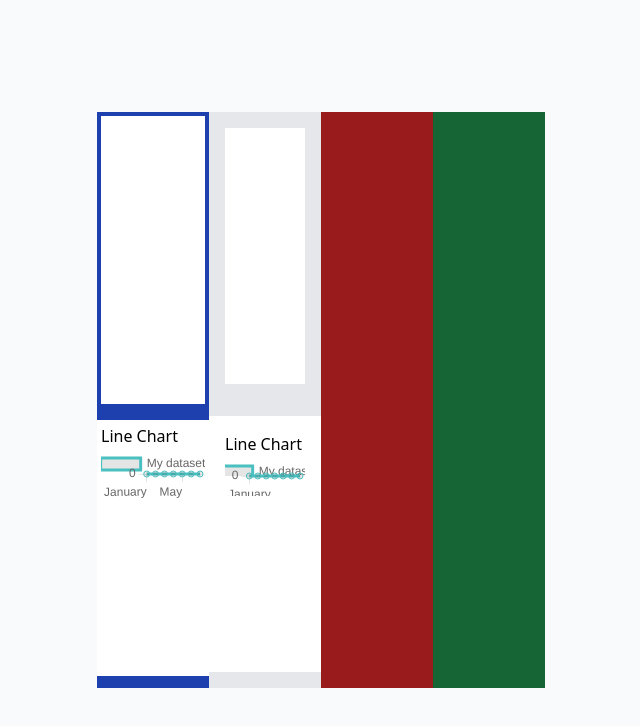
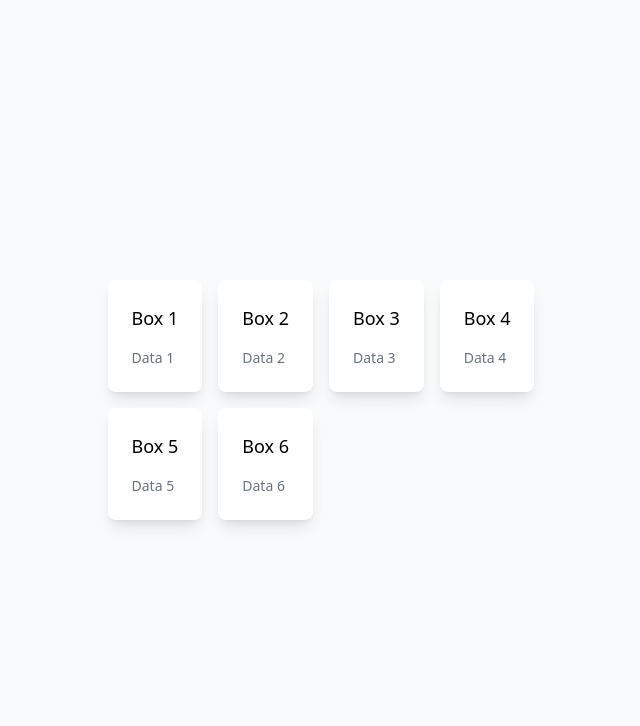
Before and after one commit to jasonpereira96/hackathon-frontend, a Next.js app: page /dashboard in a window 1280 px wide. Shown: the top 726 px of the page, without its empty margins (319-959 px from the left). Built offline with nearby package versions, Linux system fonts and the light colour scheme.

Commit message:
dashboard file added
arting

```diff
--- a/src/pages/dashboard.js
+++ b/src/pages/dashboard.js
@@ -10,32 +10,58 @@ function App() {
 
 function DashBoard() {
   return (
-    // <div class="grid grid-rows-3 grid-flow-col gap-4">
-    //   <div class="bg-blue-800 row-span-3 ...">01</div>
-    //   <div class="bg-blue-800 col-span-2 ...">02</div>
-    //   <div class="bg-blue-800 row-span-2 col-span-2 ...">03</div>
+    <div class="grid grid-cols-4 gap-4">
+      <div class="bg-white rounded-lg shadow-lg p-6">
+        <h3 class="text-lg font-medium mb-4">Box 1</h3>
+        <p class="text-gray-500 text-sm">Data 1</p>
+      </div>
+      <div class="bg-white rounded-lg shadow-lg p-6">
+        <h3 class="text-lg font-medium mb-4">Box 2</h3>
+        <p class="text-gray-500 text-sm">Data 2</p>
+      </div>
+      <div class="bg-white rounded-lg shadow-lg p-6">
+        <h3 class="text-lg font-medium mb-4">Box 3</h3>
+        <p class="text-gray-500 text-sm">Data 3</p>
+      </div>
+      <div class="bg-white rounded-lg shadow-lg p-6">
+        <h3 class="text-lg font-medium mb-4">Box 4</h3>
+        <p class="text-gray-500 text-sm">Data 4</p>
+      </div>
+      <div class="bg-white rounded-lg shadow-lg p-6 col-span-2 md:col-span-1">
+        <h3 class="text-lg font-medium mb-4">Box 5</h3>
+        <p class="text-gray-500 text-sm">Data 5</p>
+      </div>
+      <div class="bg-white rounded-lg shadow-lg p-6 col-span-2 md:col-span-1">
+        <h3 class="text-lg font-medium mb-4">Box 6</h3>
+        <p class="text-gray-500 text-sm">Data 6</p>
+      </div>
+    </div>
+    // // <div class="grid grid-rows-3 grid-flow-col gap-4">
+    // //   <div class="bg-blue-800 row-span-3 ...">01</div>
+    // //   <div class="bg-blue-800 col-span-2 ...">02</div>
+    // //   <div class="bg-blue-800 row-span-2 col-span-2 ...">03</div>
+    // // </div>
+    // <div className="flex max-w-md h-full">
+    //   <div className="w-1/4 bg-blue-800 flex flex-wrap justify-center">
+    //     <div className="bg-white m-1 p-1 w-full h-1/2"></div>
+    //     <div className="bg-white m-1 p-1 w-full h-64">
+    //       {" "}
+    //       <LineChart />
+    //     </div>
+    //   </div>
+
+    //   <div className="w-1/4 bg-gray-200 flex flex-wrap justify-center">
+    //     {/* <div className="flex flex-wrap justify-center"> */}
+    //     <div className="bg-white m-4 p-4 w-64 h-64"></div>
+    //     <div className="bg-white m-4 p-4 w-full h-64">
+    //       {" "}
+    //       <LineChart />
+    //     </div>
+    //     {/* </div> */}
+    //   </div>
+    //   <div className="w-1/4 bg-red-800"></div>
+    //   <div className="w-1/4 bg-green-800"></div>
     // </div>
-    <div className="flex max-w-md h-full">
-      <div className="w-1/4 bg-blue-800 flex flex-wrap justify-center">
-        <div className="bg-white m-1 p-1 w-full h-1/2"></div>
-        <div className="bg-white m-1 p-1 w-full h-64">
-          {" "}
-          <LineChart />
-        </div>
-      </div>
-
-      <div className="w-1/4 bg-gray-200 flex flex-wrap justify-center">
-        {/* <div className="flex flex-wrap justify-center"> */}
-        <div className="bg-white m-4 p-4 w-64 h-64"></div>
-        <div className="bg-white m-4 p-4 w-full h-64">
-          {" "}
-          <LineChart />
-        </div>
-        {/* </div> */}
-      </div>
-      <div className="w-1/4 bg-red-800"></div>
-      <div className="w-1/4 bg-green-800"></div>
-    </div>
   );
 }
 
```
